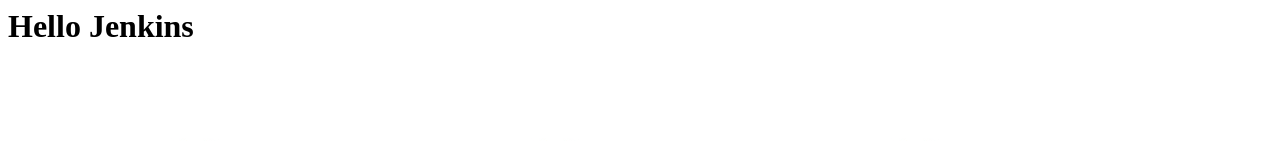
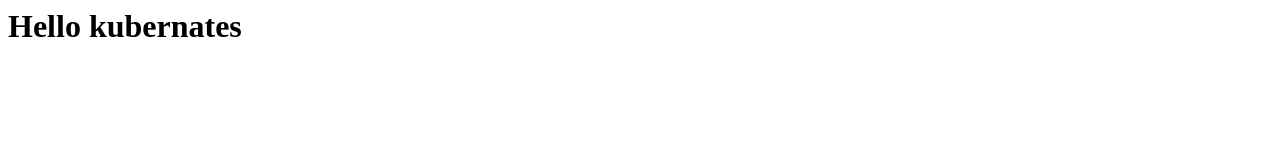
Before and after one commit to krishna5787/venkatwebapp2, a plain HTML site: page index.html in a window 1280 px wide. Shown: the top 141 px of the page. Drawn offline with Linux system fonts and the light colour scheme.

Commit message:
Update index.html

```diff
--- a/index.html
+++ b/index.html
@@ -1,4 +1,4 @@
-<h1> Hello  Jenkins </h1>
+<h1> Hello  kubernates </h1>
 <img  src="docker.png">
 <img  src="docker.png">
 <img  src="docker.png">
```
